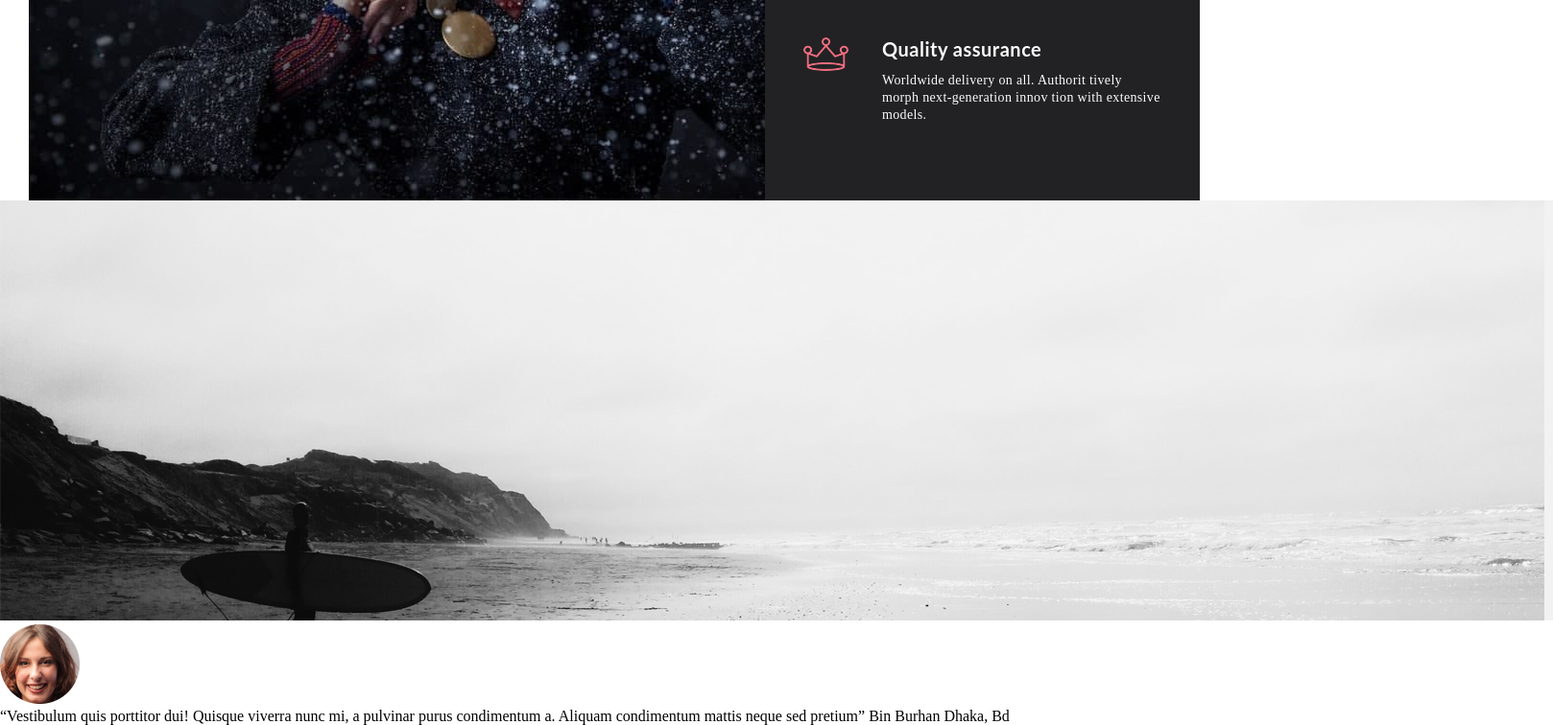
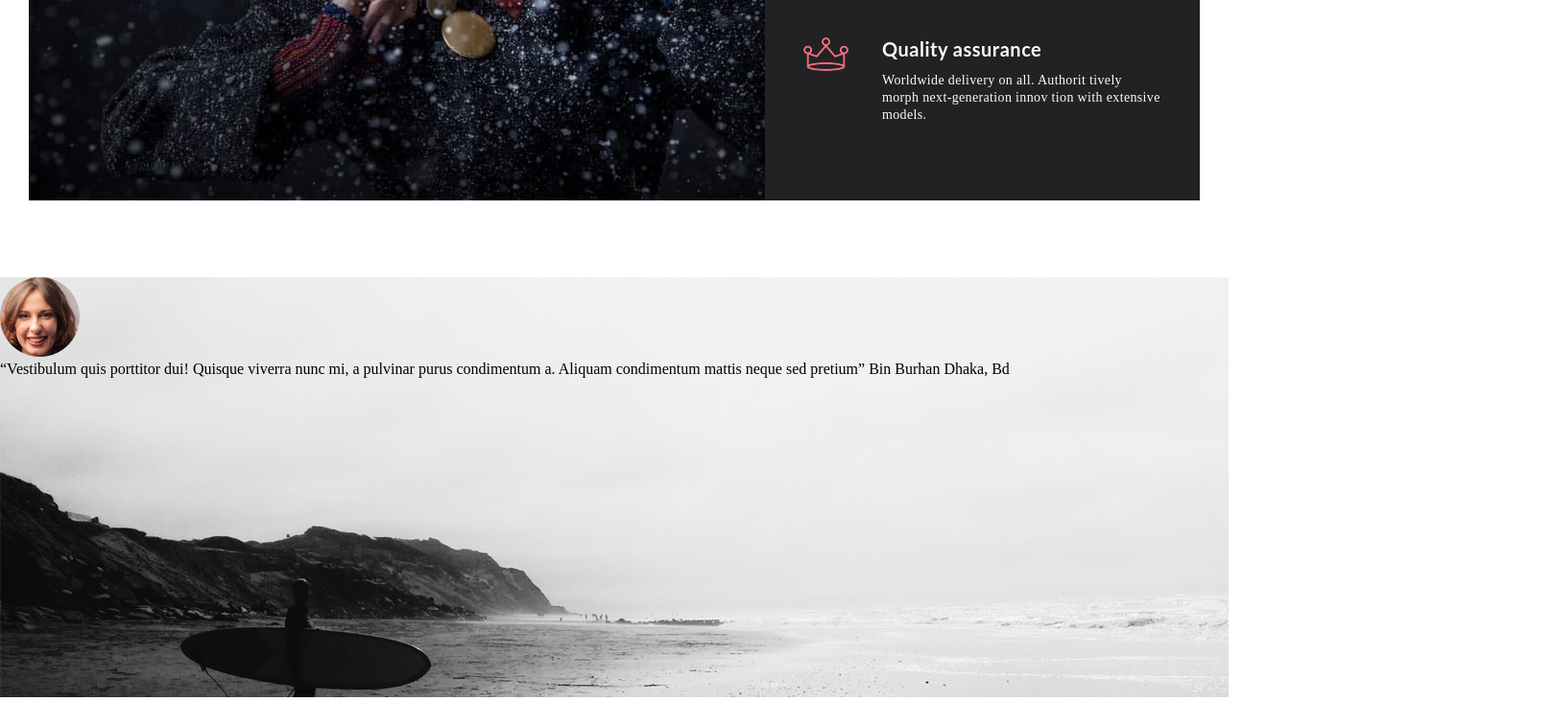
Before and after one commit to ggulpari/pro_verstka, a plain HTML site: page index.html in a window 1280 px wide. Shown: the part 3260-4016 px from the top of the page at 96% size, 1618 px wide, since content can reach past the window. After the commit the page ends 3987 px from the top, so only its background shows below. Drawn offline with Linux system fonts and the light colour scheme.

Commit message:
finished background image in subscribe component

```diff
--- a/css/subscribe.css
+++ b/css/subscribe.css
@@ -1,7 +1,10 @@
 .subscribe_footer_photo {
-    width: 1618px;
+    width: 100%;
     height: 438px;
-    background-color: #f2f2f2;
+    background-image: url('./../images/subscribe/Layer_41.png');
+    background-repeat: no-repeat;
+    background-size: cover;
+    margin-top: 80px;
 }
 
 .subscribe_footer {
--- a/index.html
+++ b/index.html
@@ -242,7 +242,6 @@
        </div>
    </div>
    <div class="subscribe_footer_photo">
-       <img src="images/subscribe/Layer_41.png" alt="">
        <div class="subscribe_footer">
            <div>
                 <img src="images/subscribe/Layer_40.png" alt="">
```
